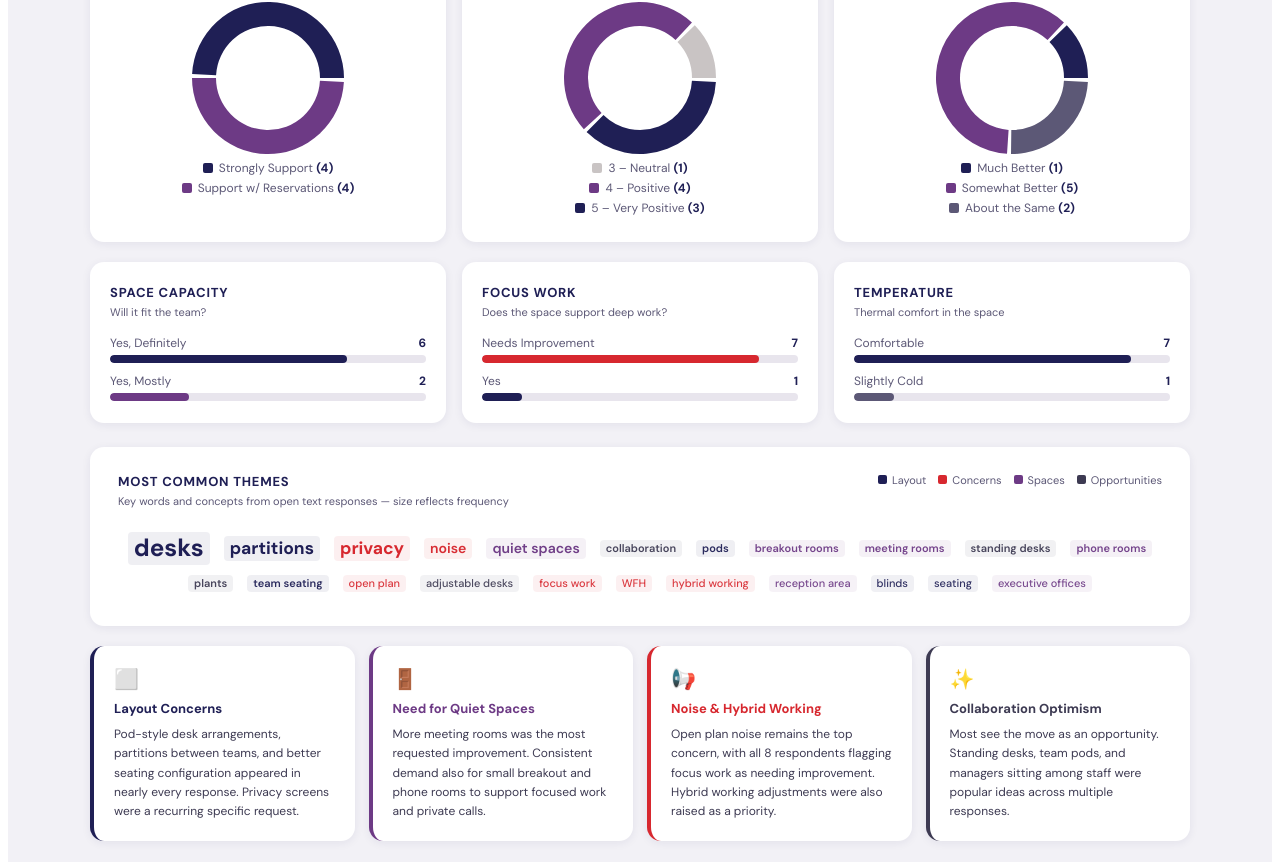
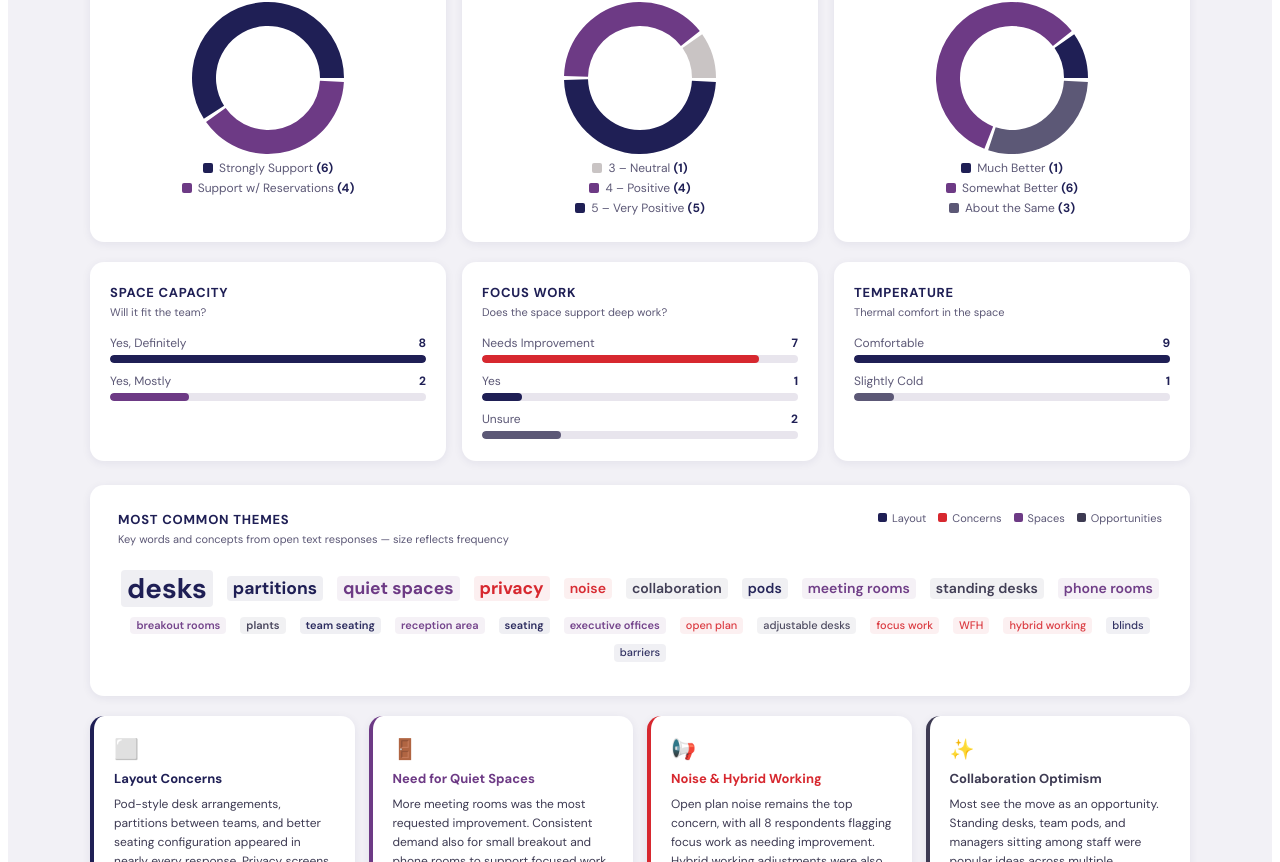
Before and after one commit to ellenforbes/officesurveyresults, a React (Vite) app: page / in a window 1280 px wide. Shown: the part 376-1238 px from the top of the page. Built offline with nearby package versions, Linux system fonts and the light colour scheme.

Commit message:
add two more results

```diff
--- a/src/App.jsx
+++ b/src/App.jsx
@@ -18,29 +18,30 @@ const COLORS = {
 
 const feedbackData = {
   q7_recommendation: [
-    { name: "Strongly Support", value: 4, color: COLORS.navy },
+    { name: "Strongly Support", value: 6, color: COLORS.navy },
     { name: "Support w/ Reservations", value: 4, color: COLORS.purple },
   ],
   q1_impression: [
     { name: "3 – Neutral", value: 1, color: COLORS.silver },
     { name: "4 – Positive", value: 4, color: COLORS.purple },
-    { name: "5 – Very Positive", value: 3, color: COLORS.navy },
+    { name: "5 – Very Positive", value: 5, color: COLORS.navy },
   ],
   q3_collaboration: [
     { name: "Much Better", value: 1, color: COLORS.navy },
-    { name: "Somewhat Better", value: 5, color: COLORS.purple },
-    { name: "About the Same", value: 2, color: COLORS.textMuted },
+    { name: "Somewhat Better", value: 6, color: COLORS.purple },
+    { name: "About the Same", value: 3, color: COLORS.textMuted },
   ],
   q4_focus: [
     { name: "Needs Improvement", value: 7, color: COLORS.red },
     { name: "Yes", value: 1, color: COLORS.navy },
+    { name: "Unsure", value: 2, color: COLORS.textMuted },
   ],
   q5_temp: [
-    { name: "Comfortable", value: 7, color: COLORS.navy },
+    { name: "Comfortable", value: 9, color: COLORS.navy },
     { name: "Slightly Cold", value: 1, color: COLORS.textMuted },
   ],
   q2_capacity: [
-    { name: "Yes, Definitely", value: 6, color: COLORS.navy },
+    { name: "Yes, Definitely", value: 8, color: COLORS.navy },
     { name: "Yes, Mostly", value: 2, color: COLORS.purple },
   ],
 };
@@ -81,6 +82,14 @@ const rawResponses = [
     q6: "All good",
     q8: "More meeting rooms, partitioning / privacy screens, hybrid working adjustments, standing desks",
   },
+  {
+    q6: "looks good",
+    q8: "none",
+  },
+  {
+    q6: "See my improvement and suggestions.",
+    q8: "Reception Area is not needed. Should be turned into 2 phone booths. Or one of those spaces could possibly house the Printer so its quieter. Barrier is needed between the kitchen and the workspace and the Printer. The desks need barriers on them to define depth and width. The desks there are slightly smaller than ours. More depth is better for working on screens, rather than less. Not essential, but the working desks could be transformed into pods. 4 for HR; 6 for Finance; 4 for Marketing/Logistics; 2 sets of 4 for the Tech Services and Engineers; 4 for Environmental/Permitting; then 1 long desk against the wall for Hot Desks with 4 or 5 seats each side. Not essential but the middle Exec Office could be turned into 2 smaller meeting rooms for quiet, collaborative work. Not essential but one of the small meeting rooms should be with a standing desk like our library, with high chairs, stools.",
+  },
 ];
 
 // ─── Phrase definitions ────────────────────────────────────────────────────────
@@ -98,7 +107,7 @@ const phraseDefinitions = [
   { text: "breakout rooms",   keywords: ["breakout", "break out"],  theme: "spaces"   },
   { text: "meeting rooms",    keywords: ["meeting room"],           theme: "spaces"   },
   { text: "standing desks",   keywords: ["standing desk"],          theme: "positive" },
-  { text: "phone rooms",      keywords: ["phone room", "phone /", "small phone"], theme: "spaces" },
+  { text: "phone rooms",      keywords: ["phone room", "phone /", "small phone", "phone booth"], theme: "spaces" },
   { text: "plants",           keywords: ["plant"],                  theme: "positive" },
   { text: "team seating",     keywords: ["teams sit", "sit together", "teams to sit"], theme: "layout" },
   { text: "adjustable desks", keywords: ["adjustable desk"],        theme: "positive" },
@@ -109,6 +118,7 @@ const phraseDefinitions = [
   { text: "blinds",           keywords: ["blind"],                  theme: "layout"   },
   { text: "seating",          keywords: ["seating", "seat"],        theme: "layout"   },
   { text: "executive offices",keywords: ["individual office", "exec office"], theme: "spaces" },
+  { text: "barriers",         keywords: ["barrier"],                theme: "layout"   },
 ];
 
 // ─── Auto-compute word cloud from raw responses ───────────────────────────────
```
